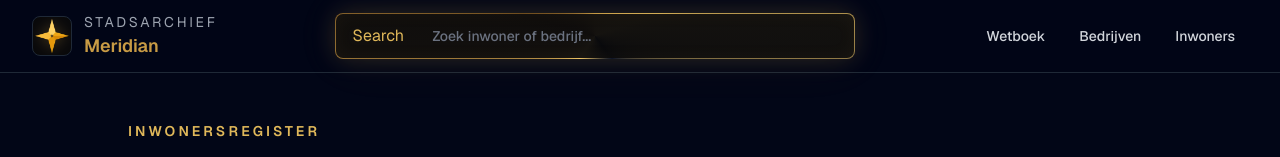
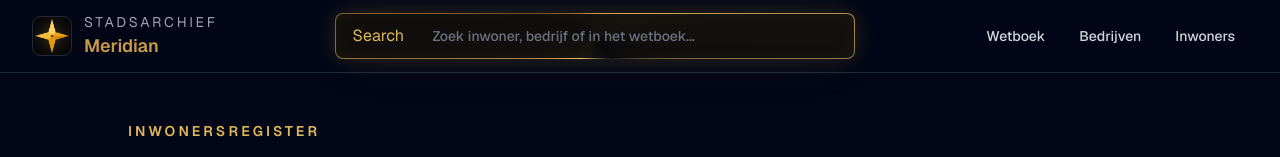
Before and after one commit to kingfreshRLLMN/meridianarchief, a Next.js app: page /characters in a window 1280 px wide. Shown: the top 157 px of the page. Built offline with nearby package versions, Linux system fonts and the light colour scheme.

Commit message:
Add lawbook entries to archive search

```diff
--- a/components/archive-search-bar.tsx
+++ b/components/archive-search-bar.tsx
@@ -6,7 +6,8 @@ import { useMemo, useState } from "react";
 type SearchItem = {
   name: string;
   href: string;
-  type: "Inwoner" | "Bedrijf";
+  type: "Inwoner" | "Bedrijf" | "Wetboek";
+  keywords?: string;
 };
 
 type ArchiveSearchBarProps = {
@@ -28,9 +29,15 @@ export default function ArchiveSearchBar({
     }
 
     return items
-      .filter((item) => item.name.toLowerCase().includes(normalizedQuery))
+      .filter((item) =>
+        [item.name, item.type, item.keywords]
+          .filter(Boolean)
+          .join(" ")
+          .toLowerCase()
+          .includes(normalizedQuery),
+      )
       .sort((a, b) => a.name.localeCompare(b.name, "nl"))
-      .slice(0, 5);
+      .slice(0, 8);
   }, [items, query]);
 
   return (
@@ -50,7 +57,7 @@ export default function ArchiveSearchBar({
           type="search"
           value={query}
           onChange={(event) => setQuery(event.target.value)}
-          placeholder="Zoek inwoner of bedrijf..."
+          placeholder="Zoek inwoner, bedrijf of in het wetboek..."
           className={`w-full bg-transparent pl-24 pr-4 text-sm font-medium text-[#f8fafc] outline-none placeholder:text-[#6b7280] ${
             compact ? "h-11" : "h-14"
           }`}
--- a/data/search-items.ts
+++ b/data/search-items.ts
@@ -1,5 +1,77 @@
 import { businesses } from "@/data/businesses";
 import { characters } from "@/data/characters";
+import { criminalArticles } from "@/data/criminal-law";
+import {
+  generalArticleLinks,
+  lawbookCategories,
+} from "@/data/lawbook";
+import { opiumArticles } from "@/data/opium-law";
+import { propertyArticles } from "@/data/property-law";
+import { trafficArticles } from "@/data/traffic-law";
+import { vehicleMeasureTables } from "@/data/vehicle-measures-law";
+import { violenceArticles } from "@/data/violence-law";
+import { weaponsArticles } from "@/data/weapons-law";
+
+const publishedLawbookCategories = lawbookCategories
+  .filter((category) => category.published)
+  .map((category) => ({
+    name: category.title,
+    href: category.href,
+    type: "Wetboek" as const,
+    keywords: `wetboek regels wetten ${category.slug}`,
+  }));
+
+const generalLawItems = generalArticleLinks.map((article) => ({
+  name: article.title,
+  href: `/wetboek${article.href}`,
+  type: "Wetboek" as const,
+  keywords: `algemeen wetboek regels ${article.number}`,
+}));
+
+const lawArticleItems = [
+  ...trafficArticles.map((article) => ({
+    name: article.title,
+    href: `/wetboek/verkeersdelicten#${article.slug}`,
+    type: "Wetboek" as const,
+    keywords: `verkeer verkeersdelicten wetboek regels ${article.number} ${article.description ?? ""}`,
+  })),
+  ...criminalArticles.map((article) => ({
+    name: article.title,
+    href: `/wetboek/strafrecht#${article.slug}`,
+    type: "Wetboek" as const,
+    keywords: `strafrecht wetboek regels ${article.number} ${article.description ?? ""}`,
+  })),
+  ...opiumArticles.map((article) => ({
+    name: article.title,
+    href: `/wetboek/opiumwet#${article.slug}`,
+    type: "Wetboek" as const,
+    keywords: `opiumwet drugs softdrugs harddrugs wetboek regels ${article.number} ${article.category}`,
+  })),
+  ...propertyArticles.map((article) => ({
+    name: article.title,
+    href: `/wetboek/vermogensdelicten#${article.slug}`,
+    type: "Wetboek" as const,
+    keywords: `vermogensdelicten diefstal geld goederen wetboek regels ${article.number} ${article.description ?? ""}`,
+  })),
+  ...violenceArticles.map((article) => ({
+    name: article.title,
+    href: `/wetboek/geweldsdelicten#${article.slug}`,
+    type: "Wetboek" as const,
+    keywords: `geweldsdelicten geweld bedreiging mishandeling wetboek regels ${article.number} ${article.description ?? ""}`,
+  })),
+  ...weaponsArticles.map((article) => ({
+    name: article.title,
+    href: `/wetboek/wet-wapens-en-munitie#${article.slug}`,
+    type: "Wetboek" as const,
+    keywords: `wapens munitie vuurwapen explosief wetboek regels ${article.number} ${article.description ?? ""}`,
+  })),
+  ...vehicleMeasureTables.map((table, index) => ({
+    name: table.title,
+    href: `/wetboek/rijontzeggingen-en-inbeslagnames#r-${String(index + 1).padStart(2, "0")}`,
+    type: "Wetboek" as const,
+    keywords: `rijontzegging inbeslagname voertuig strikes wetboek regels ${table.description ?? ""} ${table.rows.flat().join(" ")}`,
+  })),
+];
 
 export const searchItems = [
   ...businesses.map((business) => ({
@@ -12,4 +84,7 @@ export const searchItems = [
     href: `/characters/${character.slug}`,
     type: "Inwoner" as const,
   })),
+  ...publishedLawbookCategories,
+  ...generalLawItems,
+  ...lawArticleItems,
 ];
```
